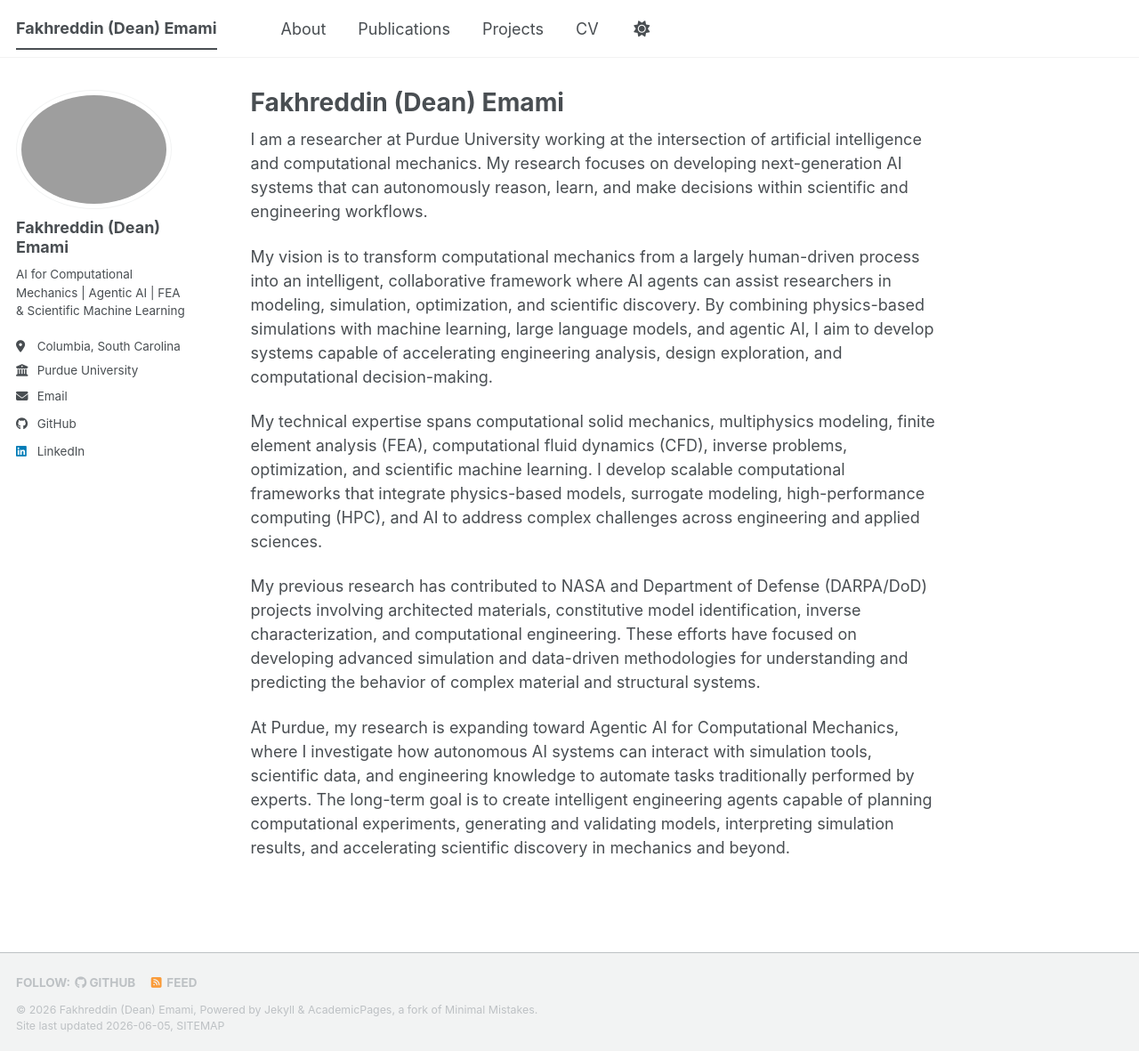
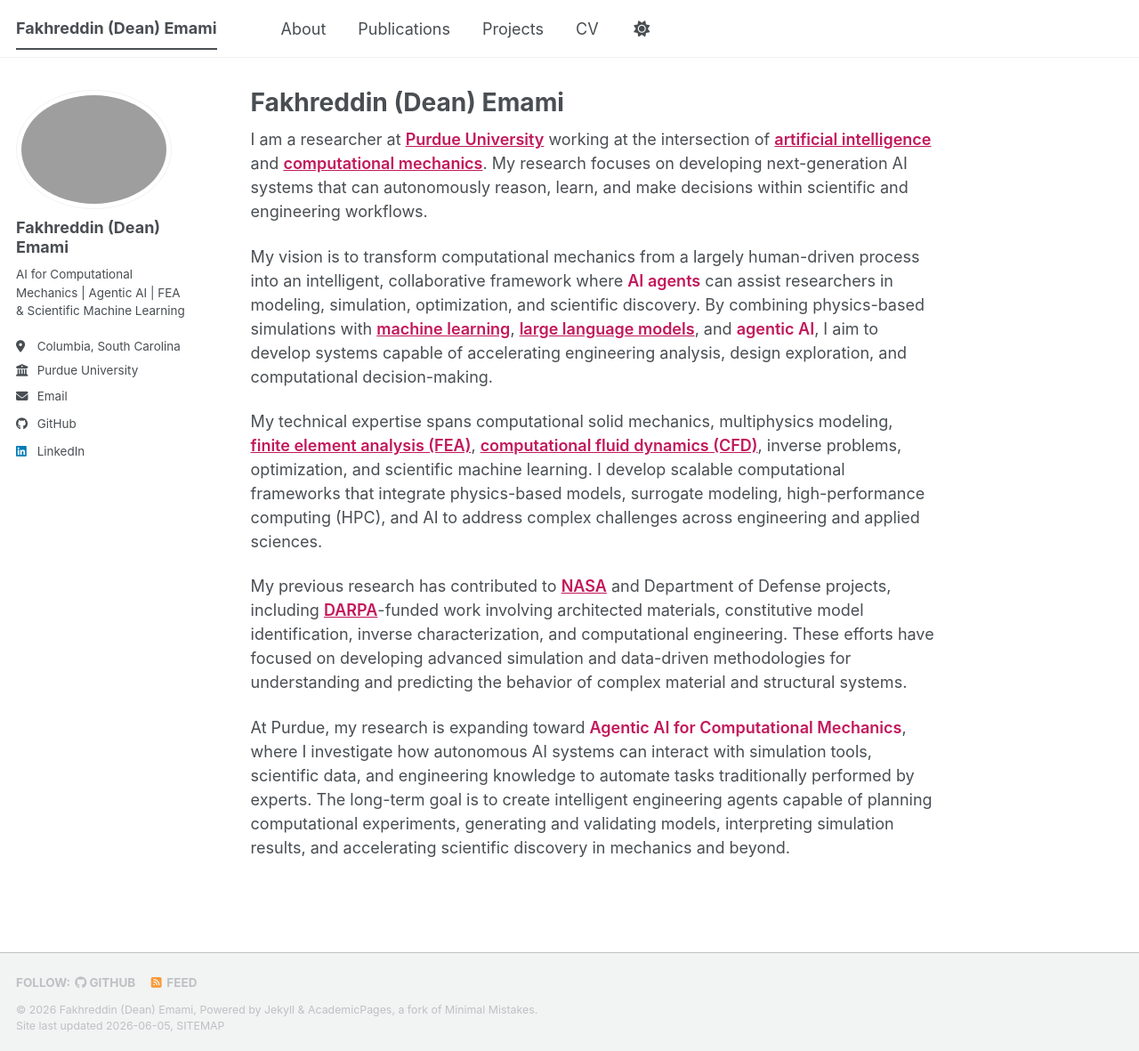
Before and after one commit to fakhreddinemami/fakhreddinemami.github.io, a Jekyll site: the page built from _pages/about.md, in a window 1280 px wide and 1181 px high. Shown: the whole window at 89% size. Built offline with Jekyll 4.4.1, drawn with Linux system fonts in a browser that asks for light colours; a script bundle is joined from its source files by our own code; library files that are not in the unit come from our copies.

Commit message:
Update about.md

```diff
--- a/_pages/about.md
+++ b/_pages/about.md
@@ -7,12 +7,12 @@
   - /about.html
 ---
 
-I am a researcher at Purdue University working at the intersection of artificial intelligence and computational mechanics. My research focuses on developing next-generation AI systems that can autonomously reason, learn, and make decisions within scientific and engineering workflows.
+I am a researcher at <a href="https://www.purdue.edu/" style="color:#c2185b; font-weight:600;">Purdue University</a> working at the intersection of <a href="https://en.wikipedia.org/wiki/Artificial_intelligence" style="color:#c2185b; font-weight:600;">artificial intelligence</a> and <a href="https://en.wikipedia.org/wiki/Computational_mechanics" style="color:#c2185b; font-weight:600;">computational mechanics</a>. My research focuses on developing next-generation AI systems that can autonomously reason, learn, and make decisions within scientific and engineering workflows.
 
-My vision is to transform computational mechanics from a largely human-driven process into an intelligent, collaborative framework where AI agents can assist researchers in modeling, simulation, optimization, and scientific discovery. By combining physics-based simulations with machine learning, large language models, and agentic AI, I aim to develop systems capable of accelerating engineering analysis, design exploration, and computational decision-making.
+My vision is to transform computational mechanics from a largely human-driven process into an intelligent, collaborative framework where <span style="color:#c2185b; font-weight:600;">AI agents</span> can assist researchers in modeling, simulation, optimization, and scientific discovery. By combining physics-based simulations with <a href="https://en.wikipedia.org/wiki/Machine_learning" style="color:#c2185b; font-weight:600;">machine learning</a>, <a href="https://en.wikipedia.org/wiki/Large_language_model" style="color:#c2185b; font-weight:600;">large language models</a>, and <span style="color:#c2185b; font-weight:600;">agentic AI</span>, I aim to develop systems capable of accelerating engineering analysis, design exploration, and computational decision-making.
 
-My technical expertise spans computational solid mechanics, multiphysics modeling, finite element analysis (FEA), computational fluid dynamics (CFD), inverse problems, optimization, and scientific machine learning. I develop scalable computational frameworks that integrate physics-based models, surrogate modeling, high-performance computing (HPC), and AI to address complex challenges across engineering and applied sciences.
+My technical expertise spans computational solid mechanics, multiphysics modeling, <a href="https://en.wikipedia.org/wiki/Finite_element_method" style="color:#c2185b; font-weight:600;">finite element analysis (FEA)</a>, <a href="https://en.wikipedia.org/wiki/Computational_fluid_dynamics" style="color:#c2185b; font-weight:600;">computational fluid dynamics (CFD)</a>, inverse problems, optimization, and scientific machine learning. I develop scalable computational frameworks that integrate physics-based models, surrogate modeling, high-performance computing (HPC), and AI to address complex challenges across engineering and applied sciences.
 
-My previous research has contributed to NASA and Department of Defense (DARPA/DoD) projects involving architected materials, constitutive model identification, inverse characterization, and computational engineering. These efforts have focused on developing advanced simulation and data-driven methodologies for understanding and predicting the behavior of complex material and structural systems.
+My previous research has contributed to <a href="https://www.nasa.gov/" style="color:#c2185b; font-weight:600;">NASA</a> and Department of Defense projects, including <a href="https://www.darpa.mil/" style="color:#c2185b; font-weight:600;">DARPA</a>-funded work involving architected materials, constitutive model identification, inverse characterization, and computational engineering. These efforts have focused on developing advanced simulation and data-driven methodologies for understanding and predicting the behavior of complex material and structural systems.
 
-At Purdue, my research is expanding toward Agentic AI for Computational Mechanics, where I investigate how autonomous AI systems can interact with simulation tools, scientific data, and engineering knowledge to automate tasks traditionally performed by experts. The long-term goal is to create intelligent engineering agents capable of planning computational experiments, generating and validating models, interpreting simulation results, and accelerating scientific discovery in mechanics and beyond.
+At Purdue, my research is expanding toward <span style="color:#c2185b; font-weight:600;">Agentic AI for Computational Mechanics</span>, where I investigate how autonomous AI systems can interact with simulation tools, scientific data, and engineering knowledge to automate tasks traditionally performed by experts. The long-term goal is to create intelligent engineering agents capable of planning computational experiments, generating and validating models, interpreting simulation results, and accelerating scientific discovery in mechanics and beyond.
```
